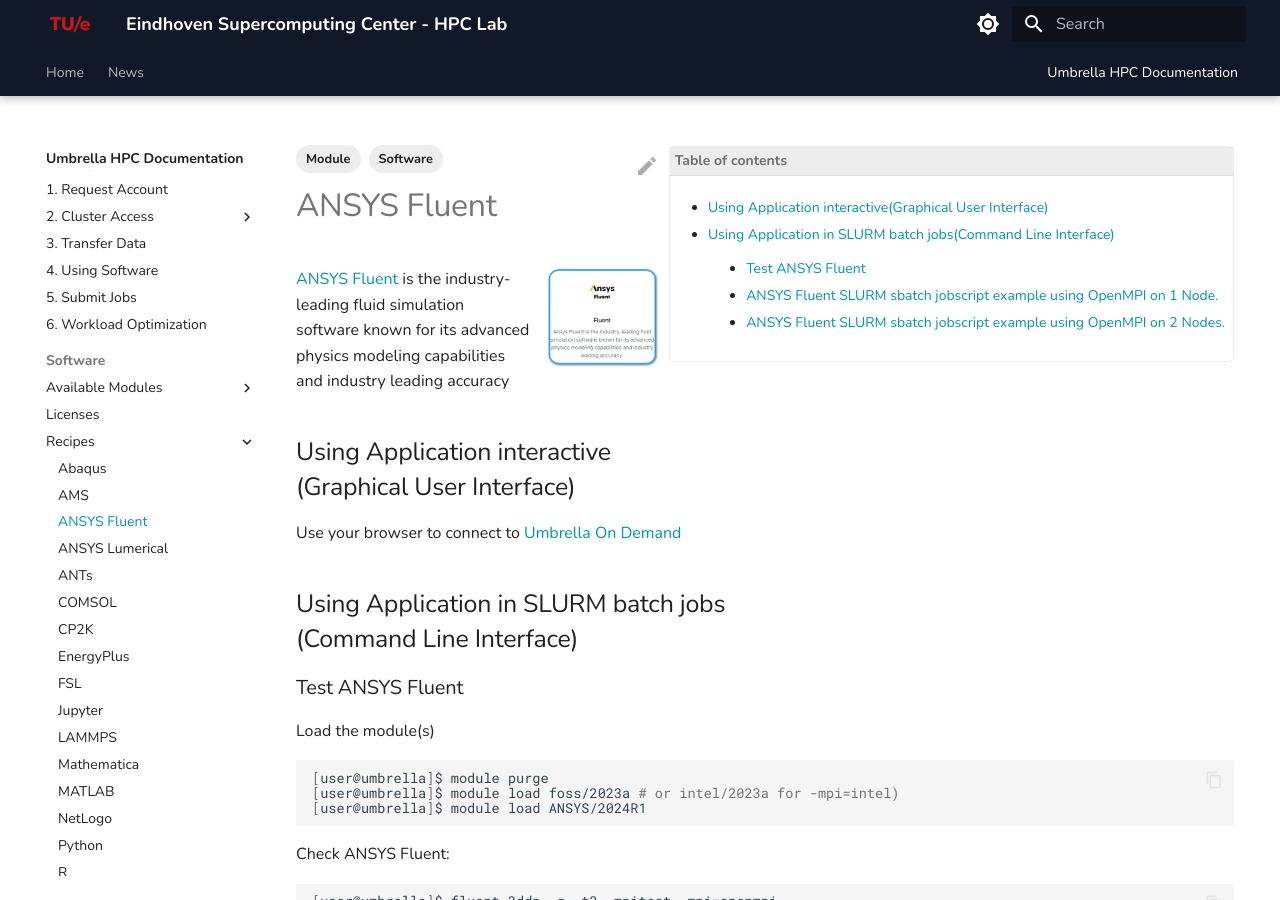
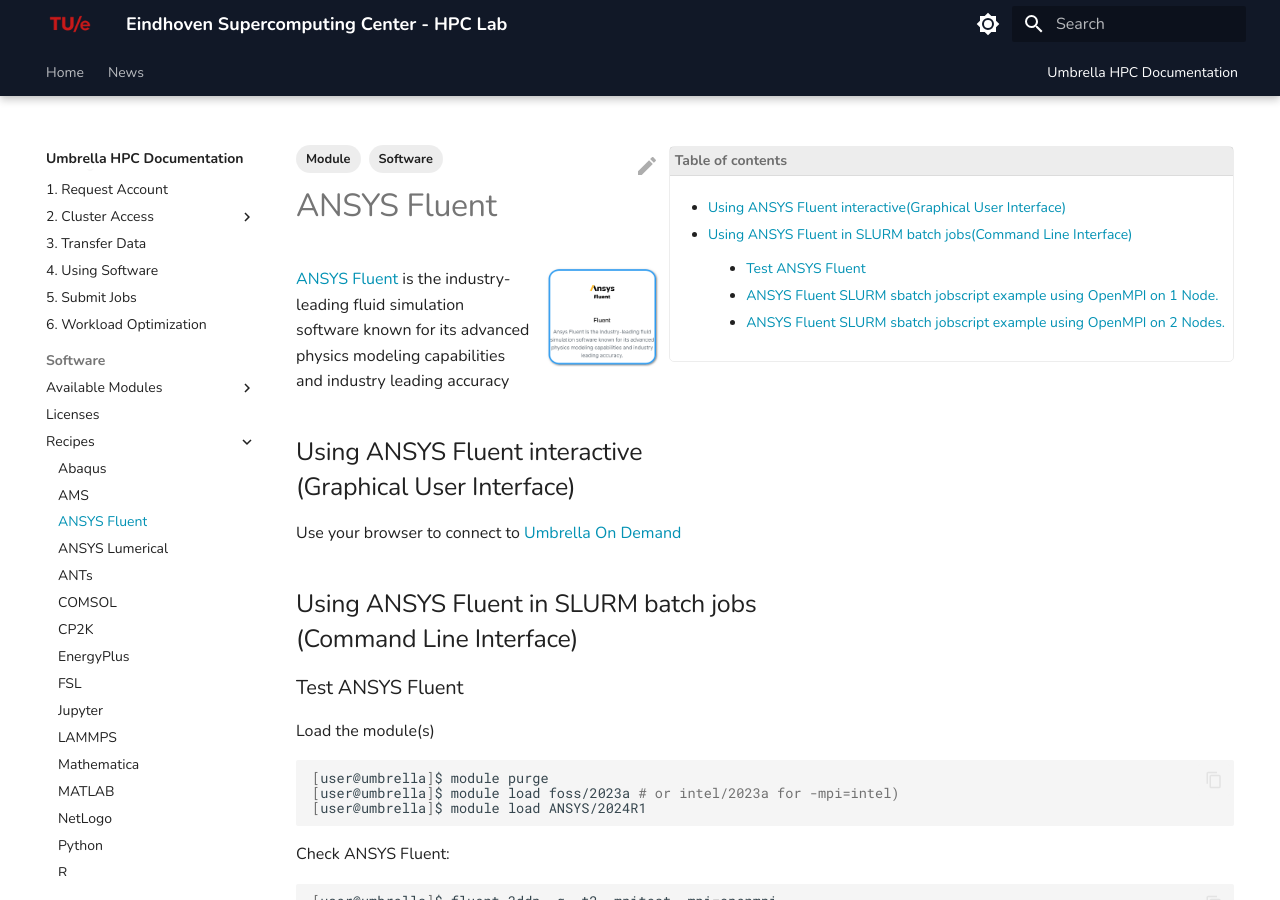
Before and after one commit to gferhpc/supercomputing.tue.nl, an MkDocs documentation site: the page built from pages/documentation/software/recipes/ansys_fluent.md, in a window 1280 px wide and 900 px high. Built offline with MkDocs 1.6.1 and Material for MkDocs 9.7.7, drawn with Linux system fonts in a browser that asks for light colours.

Commit message:
Update ansys_fluent.md

```diff
--- a/pages/documentation/software/recipes/ansys_fluent.md
+++ b/pages/documentation/software/recipes/ansys_fluent.md
@@ -8,11 +8,11 @@
 [ANSYS Fluent](https://www.ansys.com/products/fluids/ansys-fluent){:target="_blank"} is the industry-leading fluid simulation software known for its advanced physics modeling capabilities and industry leading accuracy
 
 
-## Using Application interactive<br>(Graphical User Interface)
+## Using ANSYS Fluent interactive<br>(Graphical User Interface)
 
 Use your browser to connect to [Umbrella On Demand](https://hpc.tue.nl){:target="_blank"}
 
-## Using Application in SLURM batch jobs<br>(Command Line Interface)
+## Using ANSYS Fluent in SLURM batch jobs<br>(Command Line Interface)
 
 ### Test ANSYS Fluent
 
```
